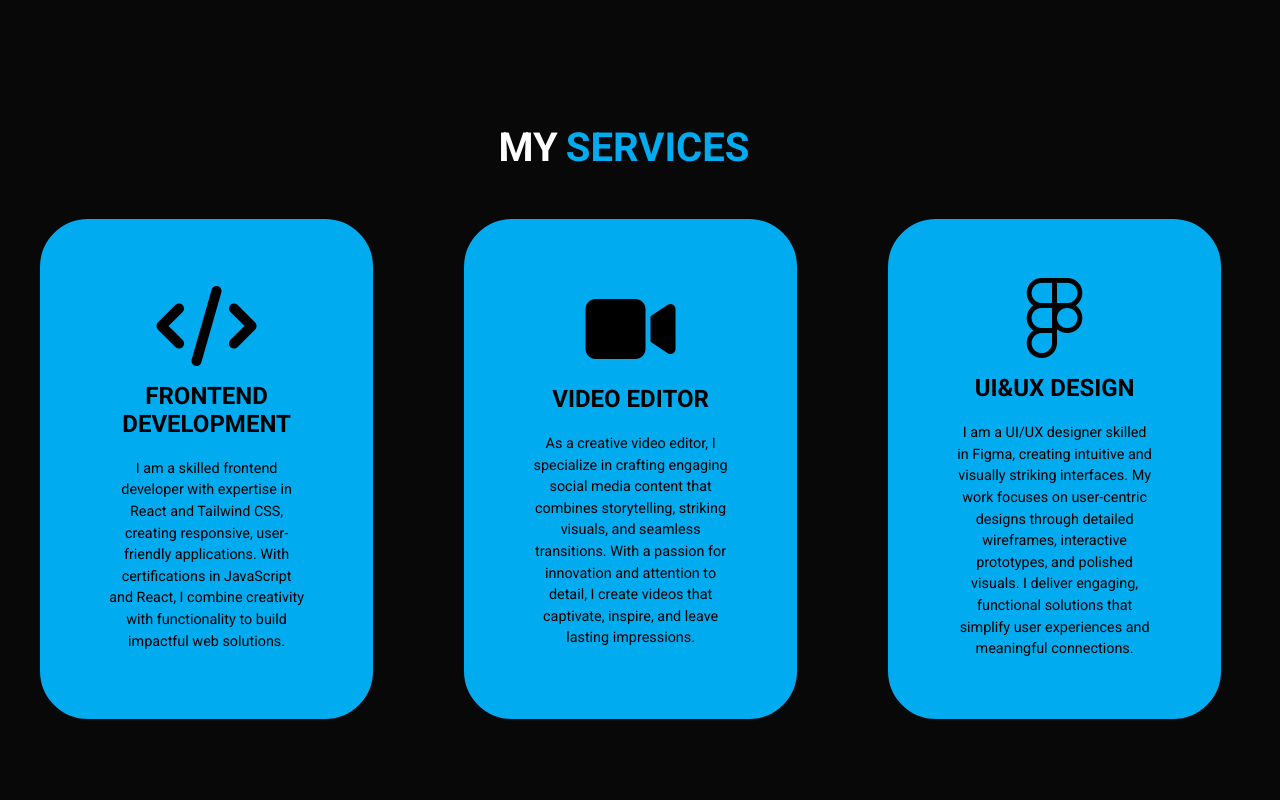
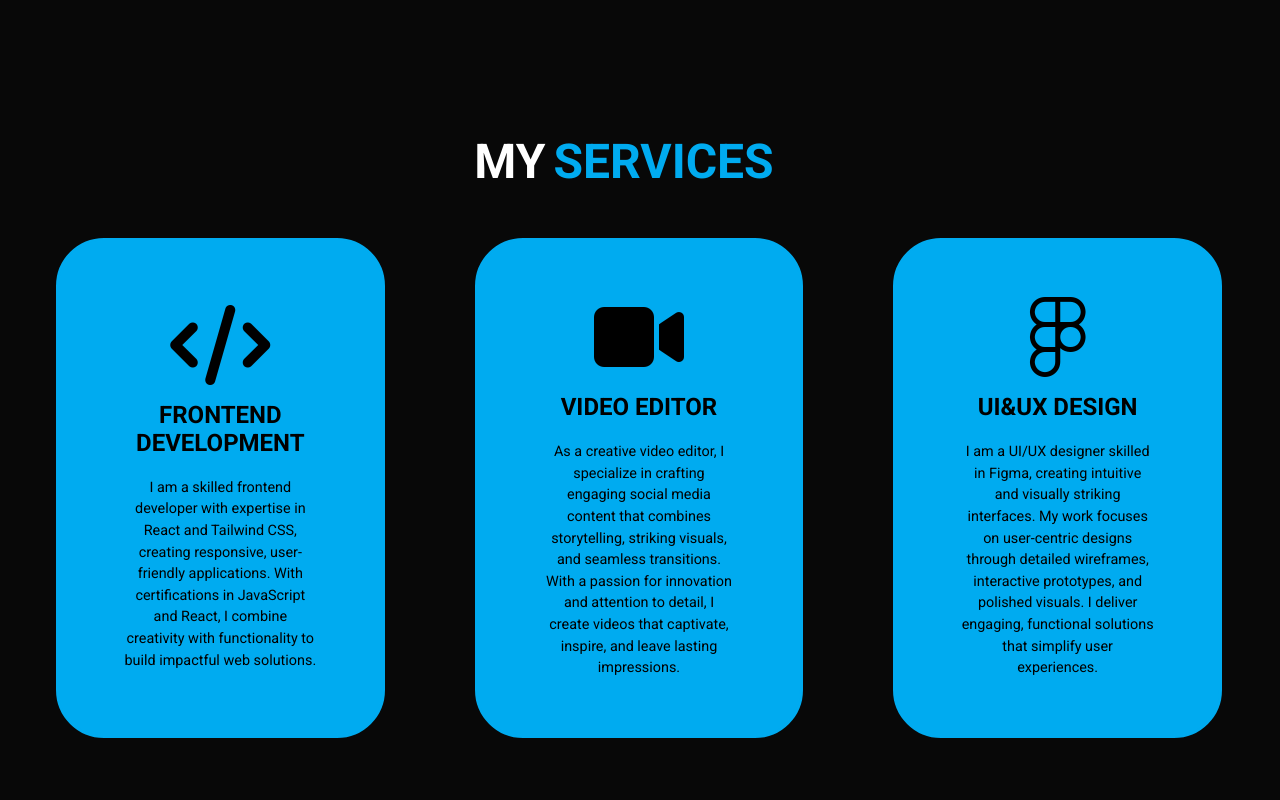
Before and after one commit to mfk0708/portfolio, a React (Vite) app: page / in a window 1280 px wide. Shown: the part 1640-2440 px from the top of the page. Built offline with nearby package versions, Linux system fonts and the light colour scheme.

Commit message:
improve responsiveness

```diff
--- a/src/components/About/About.css
+++ b/src/components/About/About.css
@@ -34,6 +34,7 @@
   display: flex;
   justify-content: center;
   margin-bottom: 5rem;
+  font-size: 2.5rem;
 }
  .myImg {
   height: 40vh;
--- a/src/components/Footer/Footer.css
+++ b/src/components/Footer/Footer.css
@@ -45,6 +45,7 @@
   justify-content: center;
   overflow: hidden;
   z-index: 1;
+  margin-right: .5rem;
   transition: .4s ease;
 
 }
@@ -75,8 +76,3 @@
 .list2:hover::before{
     width: 100%;
 }
-@media (max-width:400px){
- .footer-list a{
-    margin: .3rem;
- }
-}
--- a/src/components/Footer/Footer.jsx
+++ b/src/components/Footer/Footer.jsx
@@ -25,12 +25,14 @@ const Footer = () => {
             <a href="https://www.instagram.com/_mohd_fahad_07/">
               <FontAwesomeIcon icon={faInstagram} className="icon-b" color="#dd2a7b"/>
             </a>
+
             <a href="https://www.linkedin.com/in/mohamedfahadkhan/">
               <FontAwesomeIcon icon={faLinkedinIn} className="icon-b" color="#0077b5" />
             </a>
             <a href="https://github.com/mfk0708">
               <FontAwesomeIcon icon={faGithub} className="icon-b" color="#3a4c8d" />
             </a>
+
           </div>
         </div>
         <div className="footer-list">
--- a/src/components/Servicess/Service.css
+++ b/src/components/Servicess/Service.css
@@ -1,5 +1,5 @@
 .service-text{
-    font-size: 2.5rem;
+    font-size: 3rem;
     color: white;
     display: flex;
     justify-content: center;
@@ -13,7 +13,7 @@
     align-items: center;
     grid-template-columns: repeat(auto-fit,minmax(300px,1fr));
     gap: 2rem;
-    margin-left: 2.5rem;
+    margin-left: 3.5rem;
     transform: translateY(30%);
     transition: transform 0.5s ease-in,opacity 0.5s ease-in;
     opacity: 0;
@@ -61,3 +61,8 @@
     background-color: black;
     color: #00abf0;
 }
+@media (max-width:1024px){
+    .service-text{
+        margin-left: 2rem;
+    }
+}
--- a/src/components/Servicess/Service.jsx
+++ b/src/components/Servicess/Service.jsx
@@ -30,7 +30,7 @@ import { useInView } from "react-intersection-observer";
       <div className='service'>
       <i className="fa-brands fa-figma"></i>
         <h3>UI&UX DESIGN</h3>
-        <p>I am a UI/UX designer skilled in Figma, creating intuitive and visually striking interfaces. My work focuses on user-centric designs through detailed wireframes, interactive prototypes, and polished visuals. I deliver engaging, functional solutions that simplify user experiences and  meaningful connections.</p>
+        <p>I am a UI/UX designer skilled in Figma, creating intuitive and visually striking interfaces. My work focuses on user-centric designs through detailed wireframes, interactive prototypes, and polished visuals. I deliver engaging, functional solutions that simplify user experiences.</p>
       </div>
     </div>
   </div>
```
